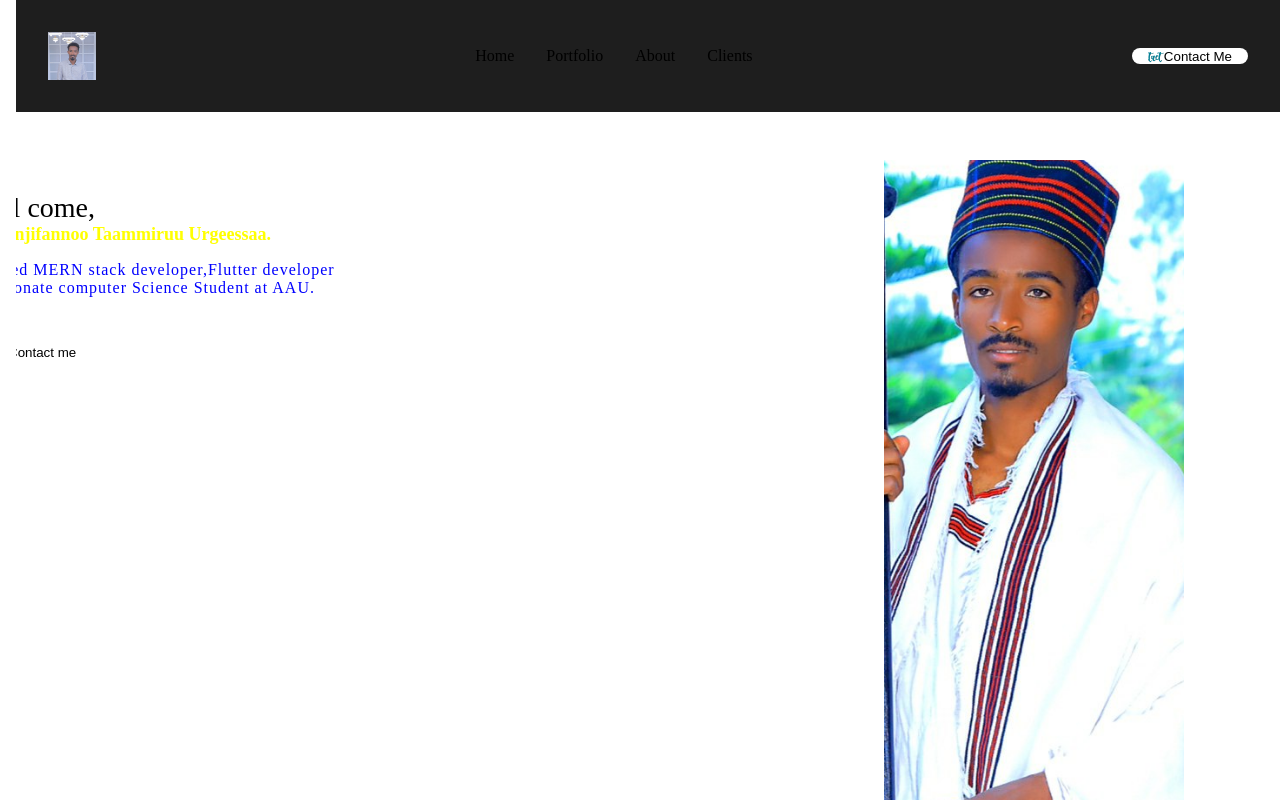
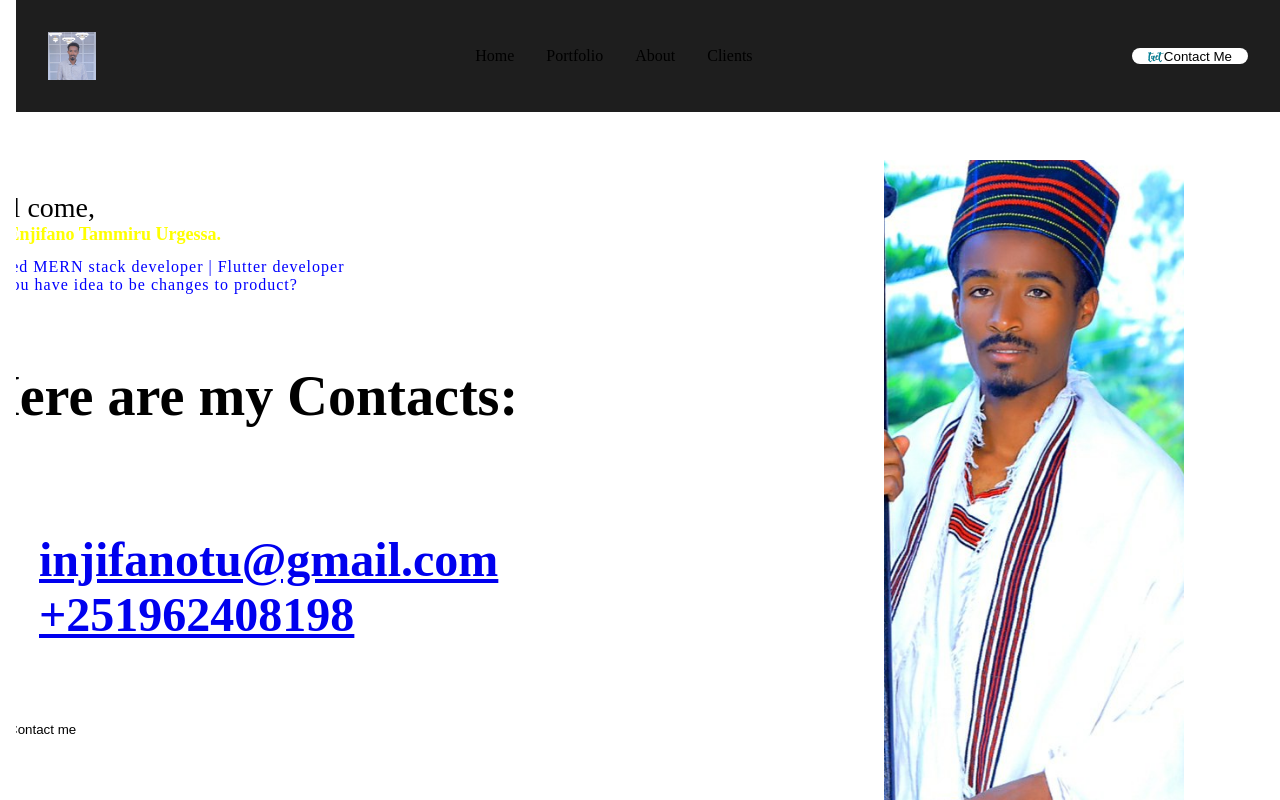
Before and after one commit to injifannoo/my-personal-website-portifolio, a React app: page / in a window 1280 px wide. Shown: the top 800 px of the page. Built offline with nearby package versions, Linux system fonts and the light colour scheme; the HTML template or start-up script is replaced by a standard one.

Commit message:
Introduction of the page is updated

```diff
--- a/src/Components/Intro/intro.jsx
+++ b/src/Components/Intro/intro.jsx
@@ -7,9 +7,14 @@ const Intro = () => {
         <section id='intro'>
             <div className="introContent">
                 <span className='hello'> Wel come,</span>
-                <span className="introName"> I'm Injifannoo Taammiruu Urgeessaa.</span>
-                <p className="introPara"> Skilled MERN stack developer,Flutter developer <br />
-                    Passionate computer Science Student at AAU.</p>
+                <span className="introName"> I'm Enjifano Tammiru Urgessa.</span>
+                <h2 className="introPara"> Skilled MERN stack developer | Flutter developer <br />
+                    Do you have idea to be changes to product? <br/> </h2>
+                    <h3 className="introContact">Here are my Contacts:</h3>
+                    <p className="introList"><li><a href="injifanotu@gmail.com">injifanotu@gmail.com</a></li>
+                    <li> <a href="+251962408198"> +251962408198 </a></li>
+                    </p>
+
                 <Link activeClass='active' to='myContacts' spy={true} smooth={true} offset={true} ><button className="btn"> Contact me</button></Link>
             </div>
 
```
